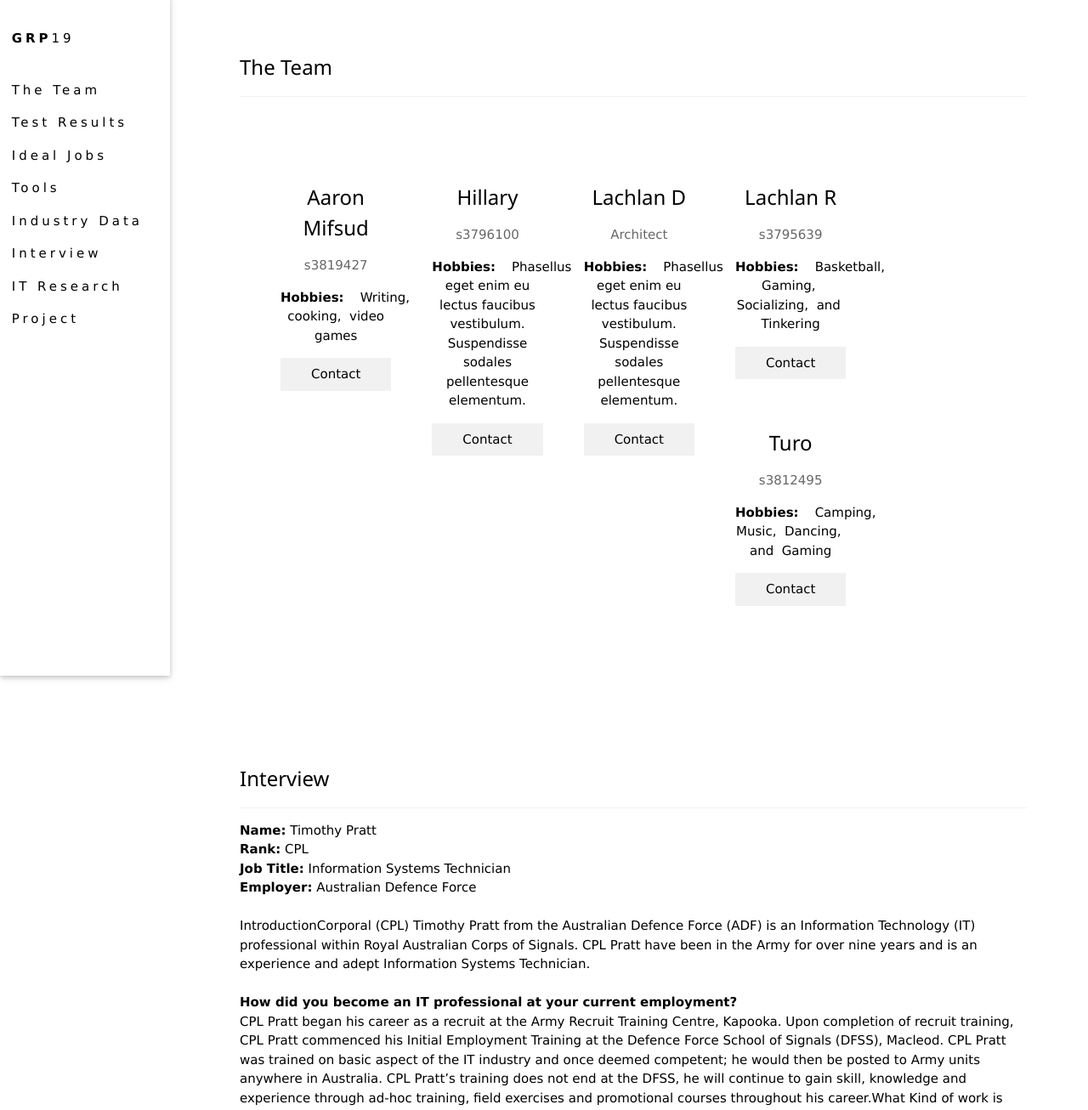
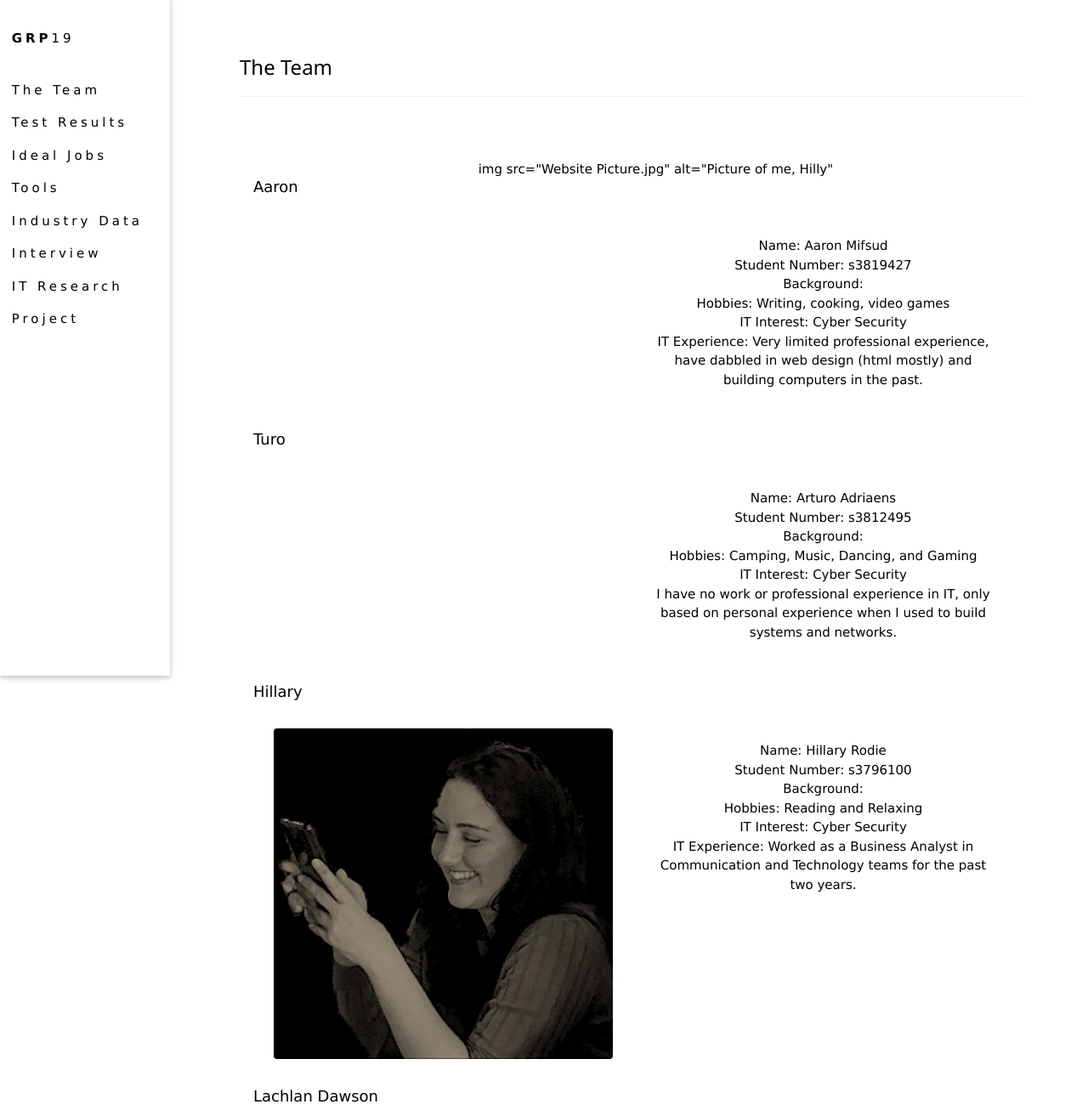
Before and after one commit to GRP19/GRP19.github.io, a plain HTML site: page index.html in a window 1280 px wide. Shown: the part 5-1311 px from the top of the page at 85% size. Drawn offline with nearby package versions, Linux system fonts and the light colour scheme.

Commit message:
Update index.html

```diff
--- a/index.html
+++ b/index.html
@@ -44,59 +44,103 @@
   <div class="w3-container w3-padding-64 w3-center" id="The Team">
 
       <!-- Profile Pictures -->
-  <div class="w3-row-padding w3-grayscale">
-    <style>
-img {
-  border-radius: 10%;
-}
-</style>
-  <!--Aaron-->
-    <div class=" w3-col l2  w3-margin">
-     <!-- <img src="/w3images/team2.jpg"  alt="Aaron" style="width:100%" >-->
-      <h3>Aaron Mifsud</h3>
-      <p class="w3-opacity">s3819427</p>
-      <p><b>Hobbies:</b>&nbsp;&nbsp;&nbsp;&nbsp;Writing,&nbsp; cooking,&nbsp; video games </p>
-      <p><button class="w3-button w3-light-grey w3-block">Contact</button></p>
+    img src="Website Picture.jpg" alt="Picture of me, Hilly"
+      <!-- Aaron -->
+  <div class = "w3-left w3-large">
+  <p> Aaron</p></div>
+      <div class="w3-row">
+    <div class="w3-col m6 w3-left w3-padding-large">
+
+      <!--<img src="/w3images/avatar_hat.jpg" class="w3-round w3-image " alt="Photo of Aaron" width="400" height="200">-->
     </div>
-
-    <!--Hillary-->
-    <div class="w3-col l2 w3-margin">
-      <!--<img src="/w3images/team1.jpg" alt="Hillary" style="width:100%">-->
-      <h3>Hillary</h3>
-      <p class="w3-opacity">s3796100</p>
-      <p><b>Hobbies:</b>&nbsp;&nbsp;&nbsp;&nbsp;Phasellus eget enim eu lectus faucibus vestibulum. Suspendisse sodales pellentesque elementum.</p>
-      <p><button class="w3-button w3-light-grey w3-block">Contact</button></p>
-    </div>
-
-    <!--Lachlan D-->
-    <div class="w3-col l2 w3-margin">
-     <!-- <img src="/w3images/team3.jpg" alt="Lachlan D" style="width:100%">-->
-      <h3>Lachlan D</h3>
-      <p class="w3-opacity">Architect</p>
-      <p><b>Hobbies:</b>&nbsp;&nbsp;&nbsp;&nbsp;Phasellus eget enim eu lectus faucibus vestibulum. Suspendisse sodales pellentesque elementum.</p>
-      <p><button class="w3-button w3-light-grey w3-block">Contact</button></p>
-    </div>
-
-    <!--Lachlan R--><!--m5-->
-    <div class="w3-col l2  w3-margin">
-      <!--<img src="/w3images/team4.jpg" alt="Lachlan R" style="width:100%">-->
-      <h3>Lachlan R</h3>
-      <p class="w3-opacity">s3795639</p>
-      <p><b>Hobbies:</b>&nbsp;&nbsp;&nbsp;&nbsp;Basketball,&nbsp; Gaming,&nbsp; Socializing,&nbsp; and&nbsp; Tinkering</p>
-      <p><button class="w3-button w3-light-grey w3-block">Contact</button></p>
-  	</div>
-
-  <!--Turo-->
-      <div class="w3-col l2 w3-margin">
-      <!--<img src="/w3images/team3.jpg" alt="Turo" style="width:100%">-->
-      <h3>Turo</h3>
-      <p class="w3-opacity">s3812495</p>
-      <p><b>Hobbies:</b>&nbsp;&nbsp;&nbsp;&nbsp;Camping,&nbsp; Music,&nbsp; Dancing,&nbsp; and&nbsp; Gaming</p>
-      <p><button class="w3-button w3-light-grey w3-block">Contact</button></p>
+    <div class="w3-col m6  w3-padding-large w3-left">
+      <p>Name: Aaron Mifsud<br>
+Student Number: s3819427<br>
+Background:<br>
+Hobbies: Writing, cooking, video games<br>
+IT Interest:  Cyber Security <br>
+IT Experience: Very limited professional experience, have dabbled in web design (html mostly) and building computers in the past.
+</p>
     </div>
   </div>
+          <!-- Turo -->
+  <div class = "w3-left w3-large">
+  <p> Turo</p></div>
+      <div class="w3-row">
+    <div class="w3-col m6 w3-left w3-padding-large">
+
+      <!--<img src="/w3images/avatar_hat.jpg" class="w3-round w3-image " alt="Photo of Turo" width="400" height="200">-->
+    </div>
+    <div class="w3-col m6  w3-padding-large w3-left">
+      <p>Name: Arturo Adriaens<br>
+Student Number: s3812495<br>
+Background:<br>
+Hobbies: Camping, Music, Dancing, and Gaming<br>
+IT Interest:  Cyber Security <br>
+I have no work or professional experience in IT, only based on personal experience when I used to build systems and networks.<br>
+</p>
+    </div>
   </div>
+
+      <!-- Hillary -->
+  <div class = "w3-left w3-large">
+  <p> Hillary</p></div>
+      <div class="w3-row">
+    <div class="w3-col m6 w3-left w3-padding-large">
+
+      <img src="Website Picture.jpg" class="w3-round w3-image " alt="Photo of Hillary" width="400" height="200">
+    </div>
+    <div class="w3-col m6  w3-padding-large w3-left">
+      <p>Name: Hillary Rodie<br>
+Student Number: s3796100<br>
+Background:<br>
+Hobbies: Reading and Relaxing<br>
+IT Interest:  Cyber Security <br>
+IT Experience: Worked as a Business Analyst in Communication and Technology teams for the past two years.
+</p>
+    </div>
   </div>
+        <!-- Lachlan Dawson -->
+  <div class = "w3-left w3-large">
+  <p> Lachlan Dawson</p></div>
+      <div class="w3-row">
+    <div class="w3-col m6 w3-left w3-padding-large">
+
+      <img src="LDphoto.jpg" class="w3-round w3-image " alt="Photo of Lachlan D" width="400" height="200">
+    </div>
+    <div class="w3-col m6  w3-padding-large w3-left">
+      <p>Name: Lachlan Dawson<br>
+Student Number: s3819427<br>
+Background:<br>
+Hobbies: Writing, cooking, video games<br>
+IT Interest:  Cyber Security <br>
+IT Experience: Very limited professional experience, have dabbled in web design (html mostly) and building computers in the past.
+</p>
+    </div>
+  </div>
+        <!-- Lachlan Rippingale-->
+  <div class = "w3-left w3-large">
+  <p> Lachlan Rippingale</p></div>
+      <div class="w3-row">
+    <div class="w3-col m6 w3-left w3-padding-large">
+
+      <img src="LRphoto.jpg" class="w3-round w3-image " alt="Photo of Lachlan R" width="400" height="200">
+    </div>
+    <div class="w3-col m6  w3-padding-large w3-left">
+      <p>Name: Lachlan Rippingale<br>
+Student Number: s3795639<br>
+Background:<br>
+Hobbies: Basketball, Gaming, Socializing, and Tinkering<br>
+IT Interest:   IT Analyst <br>
+IT Experience: The only professional experience I’ve had with IT is casual work for a computer shop. Other than that I’ve done a lot with computers as a hobby.
+
+
+</p>
+    </div>
+  </div>
+
+
+
 
     <!-- Interview Section -->
   <div class="w3-container w3-padding-32" id="Interview">
```
